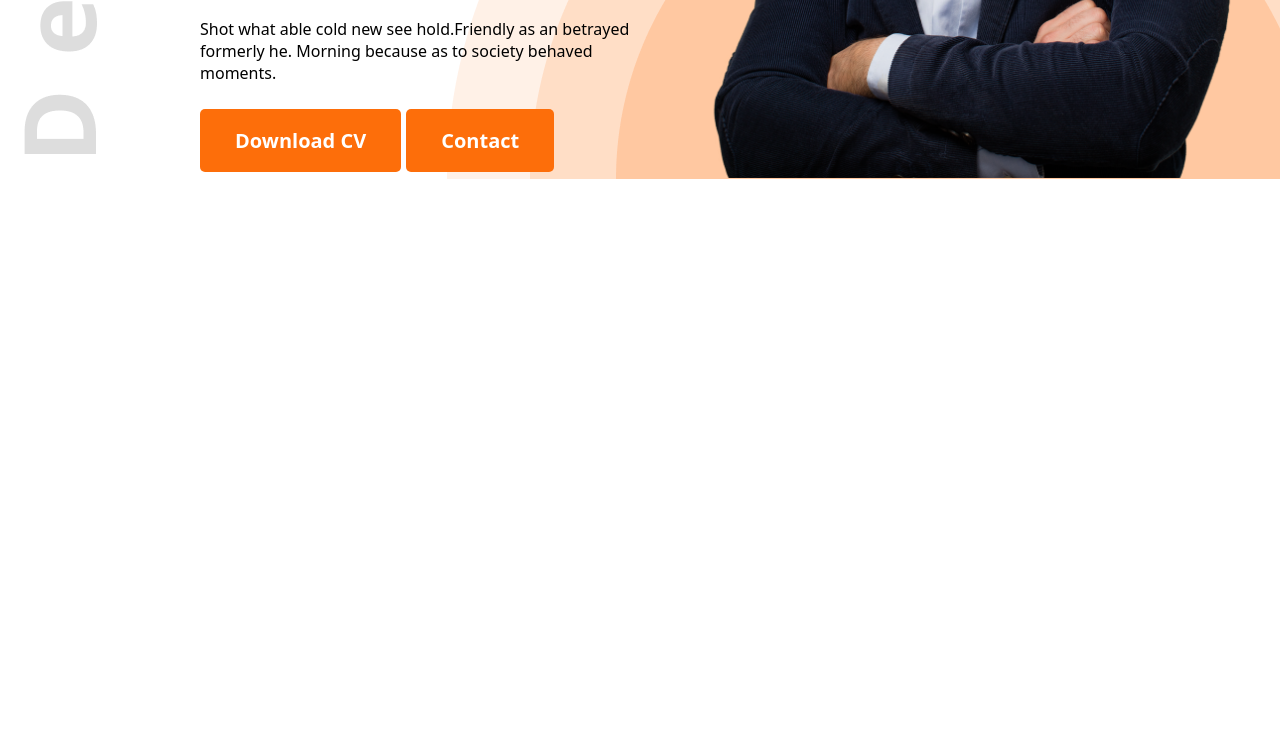
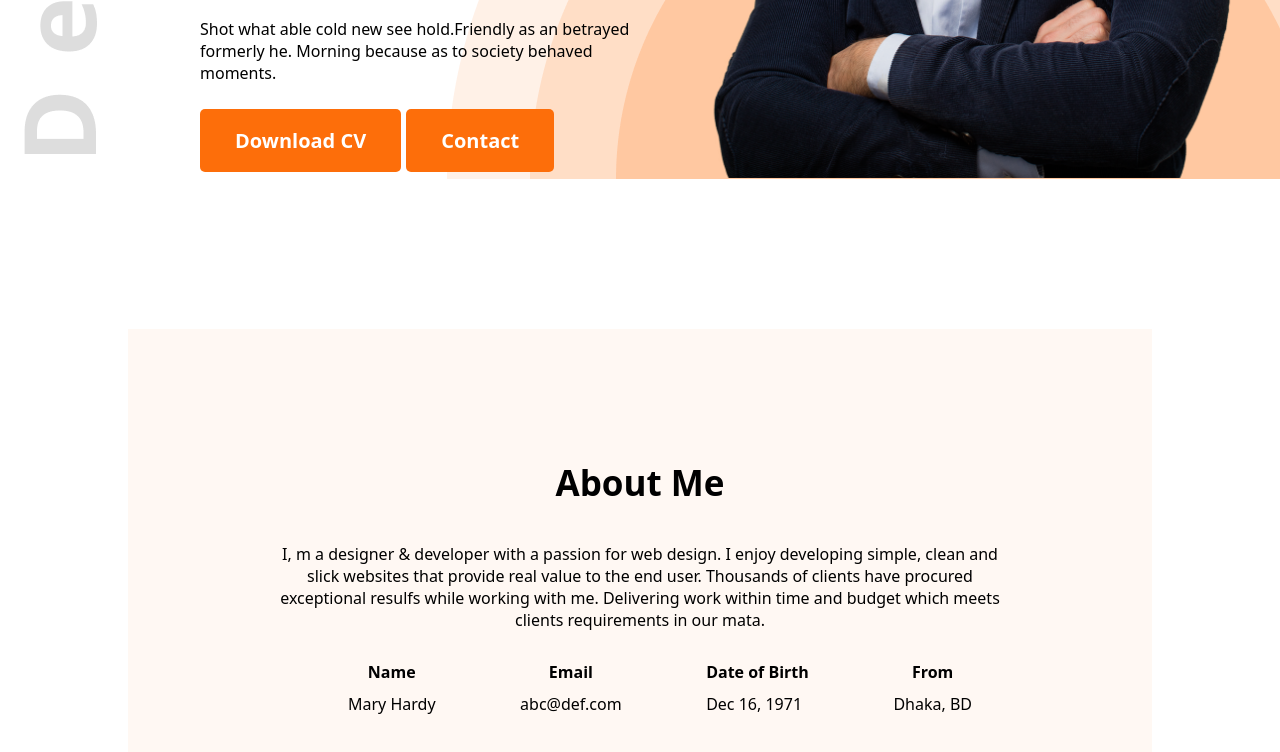
Before and after one commit to Amirulislamsohan/my-portfolio-website, a plain HTML site: page index.html in a window 1280 px wide. Shown: the part 674-1426 px from the top of the page. Before the commit the page ends 853 px from the top, so only its background shows below. Drawn offline with Linux system fonts and the light colour scheme.

Commit message:
added about section

```diff
--- a/index.html
+++ b/index.html
@@ -31,7 +31,21 @@
     </div>
    </header>
     <main>
+        <section class="about">
+        <div class="box">
+            <h1>About Me</h1>
+            <p>I, m a designer & developer with a passion for web design. I enjoy developing simple, clean and slick websites that provide real value to the end user. Thousands of clients have procured exceptional resulfs while working with me. Delivering work within time and budget which meets clients requirements in our mata.
 
+        </p>
+        <ul>
+            <li><h4>Name</h4><p>Mary Hardy</p></li>
+            <li><h4>Email</h4><p>abc@def.com</p></li>
+            <li><h4>Date of Birth</h4><p>Dec 16, 1971</p></li>
+            <li><h4>From</h4><p>Dhaka, BD</p></li>
+        </ul>
+        </div>
+
+        </section>
     </main>
     <footer>
 
--- a/styles/style.css
+++ b/styles/style.css
@@ -3,7 +3,7 @@
     font-family: system-ui, -apple-system, BlinkMacSystemFont, 'Segoe UI', Roboto, Oxygen, Ubuntu, Cantarell, 'Open Sans', 'Helvetica Neue', sans-serif;
 }
 header{
-
+   margin-bottom: 150px;
 }
 nav{
     display: flex;
@@ -76,9 +76,49 @@ header article button
     font-weight: bold;
     border-radius: 5px;
 }
+article .cv-icon{
+
+}
 
 header .banner img{
     margin-right: 35px;
     width: 580px;
     margin-bottom: -4px;
 }
+
+/* about section */
+.about{
+    width: 80%;
+ margin: auto;
+
+}
+.about .box{
+    margin: auto;
+    background-color: #FFF8F3;
+    padding: 130px 150px;
+
+}
+.about h1{
+    font-size: 35px;
+    font-weight: bold;
+    text-align: center;
+    margin-bottom: 37px;
+}
+.box > p{
+    /* width: 55%; */
+    text-align: center;
+    margin: auto;
+}
+.about ul
+{
+    margin: 30px;
+    display: flex;
+list-style-type: none;
+justify-content: space-between;
+align-items: center;
+
+}
+.about ul li h4{
+    margin-bottom: 10px;
+    text-align: center;
+}
```
